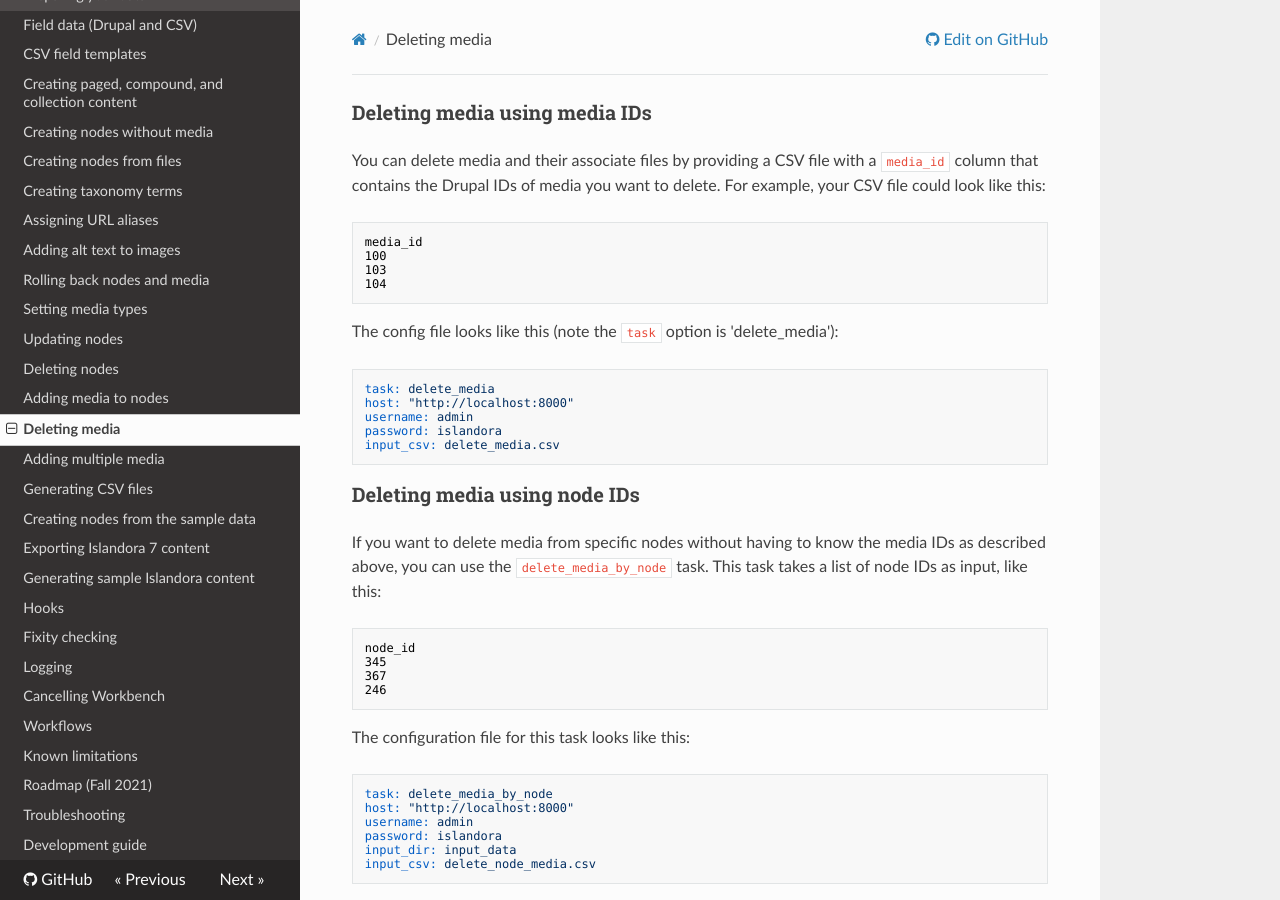
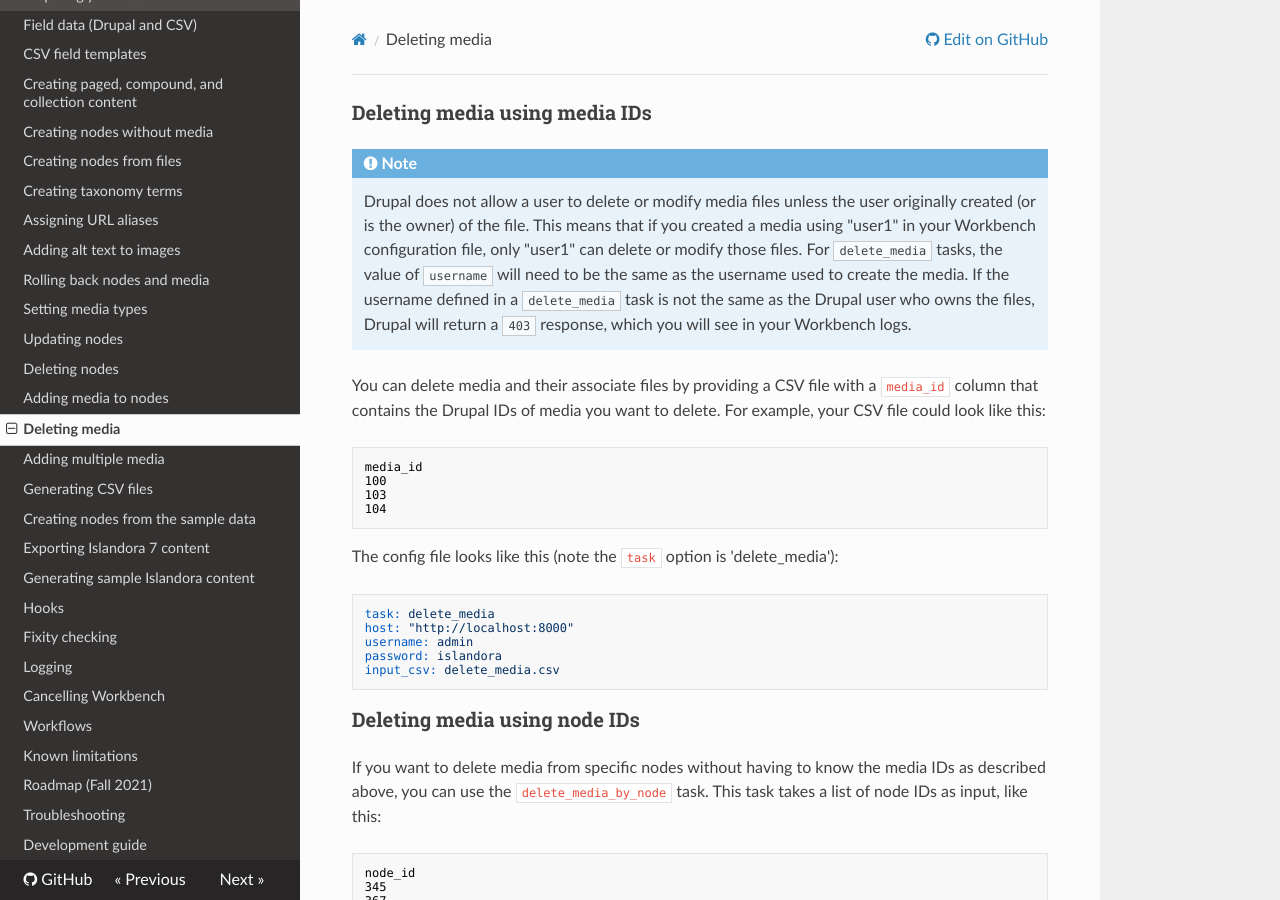
Before and after one commit to mjordan/islandora_workbench_docs, an MkDocs documentation site: the page built from docs/deleting_media.md, in a window 1280 px wide and 900 px high. Built offline with MkDocs 1.6.1, drawn with Linux system fonts in a browser that asks for light colours; nearby versions of some CDN libraries; old or Windows-style settings are respelled for this version of MkDocs.

Commit message:
Added note about 'file' users.

```diff
--- a/docs/deleting_media.md
+++ b/docs/deleting_media.md
@@ -1,4 +1,7 @@
 ### Deleting media using media IDs
+
+!!! note
+    Drupal does not allow a user to delete or modify media files unless the user originally created (or is the owner) of the file. This means that if you created a media using "user1" in your Workbench configuration file, only "user1" can delete or modify those files. For `delete_media` tasks, the value of `username` will need to be the same as the username used to create the media. If the username defined in a `delete_media` task is not the same as the Drupal user who owns the files, Drupal will return a `403` response, which you will see in your Workbench logs.
 
 You can delete media and their associate files by providing a CSV file with a `media_id` column that contains the Drupal IDs of media you want to delete. For example, your CSV file could look like this:
 
```
Also changed, not shown: site/deleting_media/index.html, site/index.html, site/installation/index.html, site/sitemap.xml.
